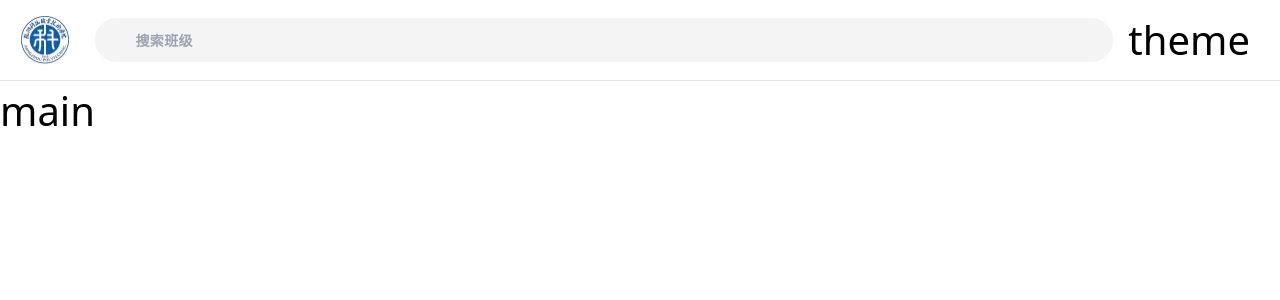
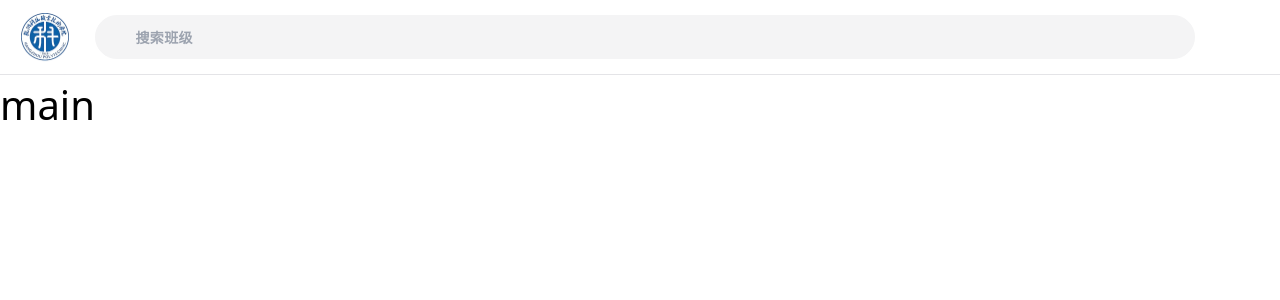
Before and after one commit to ZhengKe996/hzpt-history-view, a Vue app: page /main in a window 1280 px wide. Shown: the top 300 px of the page. Built offline with nearby package versions, Linux system fonts and the light colour scheme.

Commit message:
add：header-theme

```diff
--- a/src/constants/index.ts
+++ b/src/constants/index.ts
@@ -23,6 +23,16 @@ export interface Grade {
   grade: string
 }
 
+/**
+ * @description 主题类型
+ */
+export interface ThemeType {
+  id: string
+  type: typeof THEME_LIGHT | typeof THEME_DARK | typeof THEME_SYSTEM
+  icon: string
+  name: string
+}
+
 // category 的本地构建数据
 export const ALL_CATEGORY_ITEM = {
   id: 'all',
--- a/src/views/layout/components/header/components/header-theme/src/header-theme.vue
+++ b/src/views/layout/components/header/components/header-theme/src/header-theme.vue
@@ -1,5 +1,46 @@
 <template>
-  <div>theme</div>
+  <m-popover>
+    <template #reference>
+      <m-svg-icon
+        :name="svgIconName"
+        class="guide-theme w-4 h-4 p-1 cursor-pointer rounded-sm duration-200 outline-none hover:bg-zinc-100/60 dark:hover:bg-zinc-900"
+        fillClass="fill-zinc-900 dark:fill-zinc-300"
+      ></m-svg-icon>
+    </template>
+
+    <div class="w-[140px] overflow-hidden">
+      <div
+        class="flex items-center p-1 cursor-pointer rounded hover:bg-zinc-100/60 dark:hover:bg-zinc-800"
+        v-for="item in themeArr"
+        :key="item.id"
+        @click="onItemClick(item)"
+      >
+        <m-svg-icon
+          :name="item.icon"
+          class="w-1.5 h-1.5 mr-1"
+          fillClass="fill-zinc-900 dark:fill-zinc-300"
+        ></m-svg-icon>
+        <span class="text-zinc-800 dark:text-zinc-300 text-sm">{{
+          item.name
+        }}</span>
+      </div>
+    </div>
+  </m-popover>
 </template>
 
-<script setup lang="ts"></script>
+<script setup lang="ts">
+import { computed } from 'vue'
+
+import { ThemeType } from '@/constants'
+
+const props = defineProps<{ themeArr: ThemeType[] }>()
+
+const onItemClick = (themeItem: ThemeType) => {
+  console.log(themeItem)
+}
+const svgIconName = computed(() => {
+  const findTheme = props.themeArr[0]
+
+  return findTheme?.icon
+})
+</script>
```
